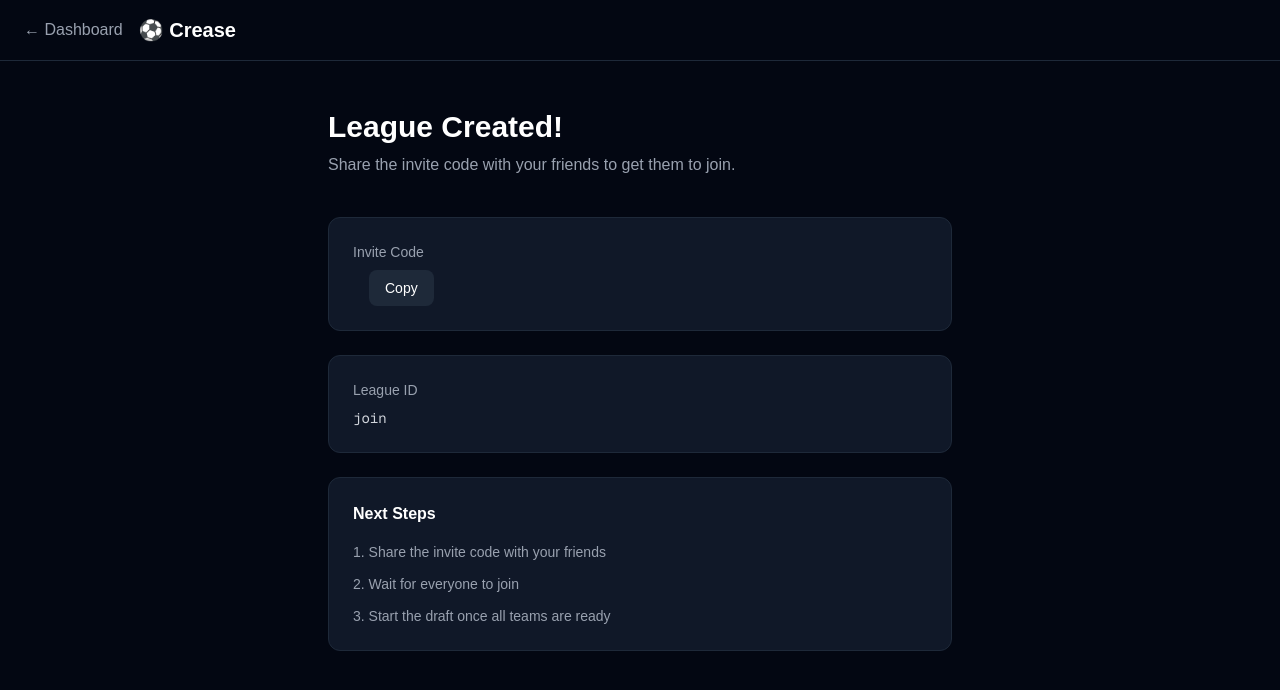
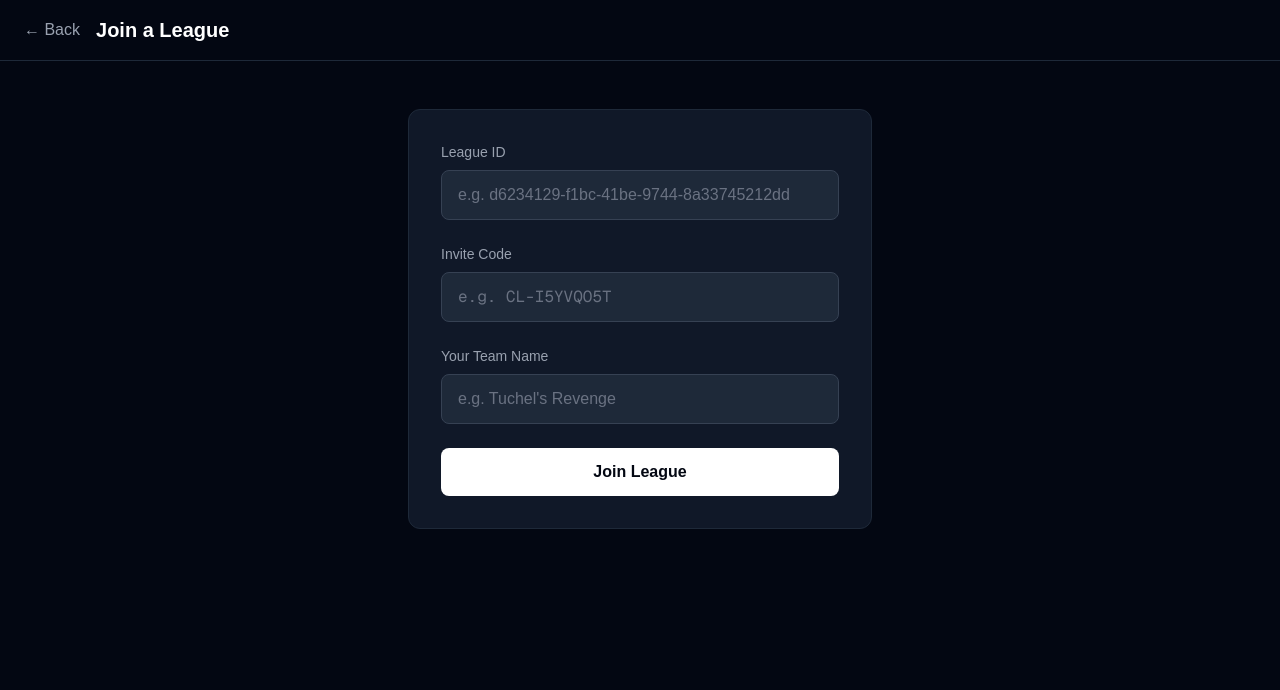
Before and after one commit to DikshithPulakanti/crease, a Next.js app in the folder frontend/: page /leagues/join in a window 1280 px wide. Shown: the top 690 px of the page. Built offline with nearby package versions, Linux system fonts and the light colour scheme; no server answers.

Commit message:
feat: join league flow with proper error handling

```diff
--- /dev/null
+++ b/frontend/app/leagues/join/page.tsx
@@ -0,0 +1,123 @@
+"use client";
+
+import { useState } from "react";
+import { useRouter } from "next/navigation";
+import { useUser } from "@clerk/nextjs";
+
+export default function JoinLeaguePage() {
+  const { user } = useUser();
+  const router = useRouter();
+
+  const [leagueId, setLeagueId] = useState("");
+  const [inviteCode, setInviteCode] = useState("");
+  const [teamName, setTeamName] = useState("");
+  const [loading, setLoading] = useState(false);
+  const [error, setError] = useState("");
+
+  async function handleSubmit() {
+    if (!leagueId || !inviteCode || !teamName) {
+      setError("Please fill in all fields");
+      return;
+    }
+
+    setLoading(true);
+    setError("");
+
+    try {
+      const res = await fetch(`http://localhost:8000/leagues/${leagueId}/join`, {
+        method: "POST",
+        headers: { "Content-Type": "application/json" },
+        body: JSON.stringify({
+          invite_code: inviteCode,
+          user_id: user?.id,
+          team_name: teamName,
+        }),
+      });
+
+      const data = await res.json();
+
+      if (!res.ok) throw new Error(data.detail || "Failed to join league");
+
+      router.push(`/leagues/${leagueId}`);
+    } catch (err: any) {
+      setError(err.message);
+    } finally {
+      setLoading(false);
+    }
+  }
+
+  return (
+    <div className="min-h-screen bg-gray-950 text-white">
+      <header className="border-b border-gray-800 px-6 py-4 flex items-center gap-4">
+        <button
+          onClick={() => router.push("/dashboard")}
+          className="text-gray-400 hover:text-white transition"
+        >
+          ← Back
+        </button>
+        <h1 className="text-xl font-bold">Join a League</h1>
+      </header>
+
+      <main className="max-w-lg mx-auto px-6 py-12">
+        <div className="bg-gray-900 border border-gray-800 rounded-xl p-8 space-y-6">
+
+          {/* League ID */}
+          <div>
+            <label className="block text-sm text-gray-400 mb-2">
+              League ID
+            </label>
+            <input
+              type="text"
+              value={leagueId}
+              onChange={(e) => setLeagueId(e.target.value)}
+              placeholder="e.g. d6234129-f1bc-41be-9744-8a33745212dd"
+              className="w-full bg-gray-800 border border-gray-700 rounded-lg px-4 py-3 text-white placeholder-gray-500 focus:outline-none focus:border-gray-500"
+            />
+          </div>
+
+          {/* Invite Code */}
+          <div>
+            <label className="block text-sm text-gray-400 mb-2">
+              Invite Code
+            </label>
+            <input
+              type="text"
+              value={inviteCode}
+              onChange={(e) => setInviteCode(e.target.value.toUpperCase())}
+              placeholder="e.g. CL-I5YVQO5T"
+              className="w-full bg-gray-800 border border-gray-700 rounded-lg px-4 py-3 text-white placeholder-gray-500 focus:outline-none focus:border-gray-500 font-mono"
+            />
+          </div>
+
+          {/* Team Name */}
+          <div>
+            <label className="block text-sm text-gray-400 mb-2">
+              Your Team Name
+            </label>
+            <input
+              type="text"
+              value={teamName}
+              onChange={(e) => setTeamName(e.target.value)}
+              placeholder="e.g. Tuchel's Revenge"
+              className="w-full bg-gray-800 border border-gray-700 rounded-lg px-4 py-3 text-white placeholder-gray-500 focus:outline-none focus:border-gray-500"
+            />
+          </div>
+
+          {/* Error */}
+          {error && (
+            <p className="text-red-400 text-sm">{error}</p>
+          )}
+
+          {/* Submit */}
+          <button
+            onClick={handleSubmit}
+            disabled={loading}
+            className="w-full bg-white text-gray-950 font-semibold rounded-lg px-4 py-3 hover:bg-gray-200 transition disabled:opacity-50"
+          >
+            {loading ? "Joining..." : "Join League"}
+          </button>
+        </div>
+      </main>
+    </div>
+  );
+}
```
Also changed, not shown: 1 other file (tests, documents, lock files or other folders).
